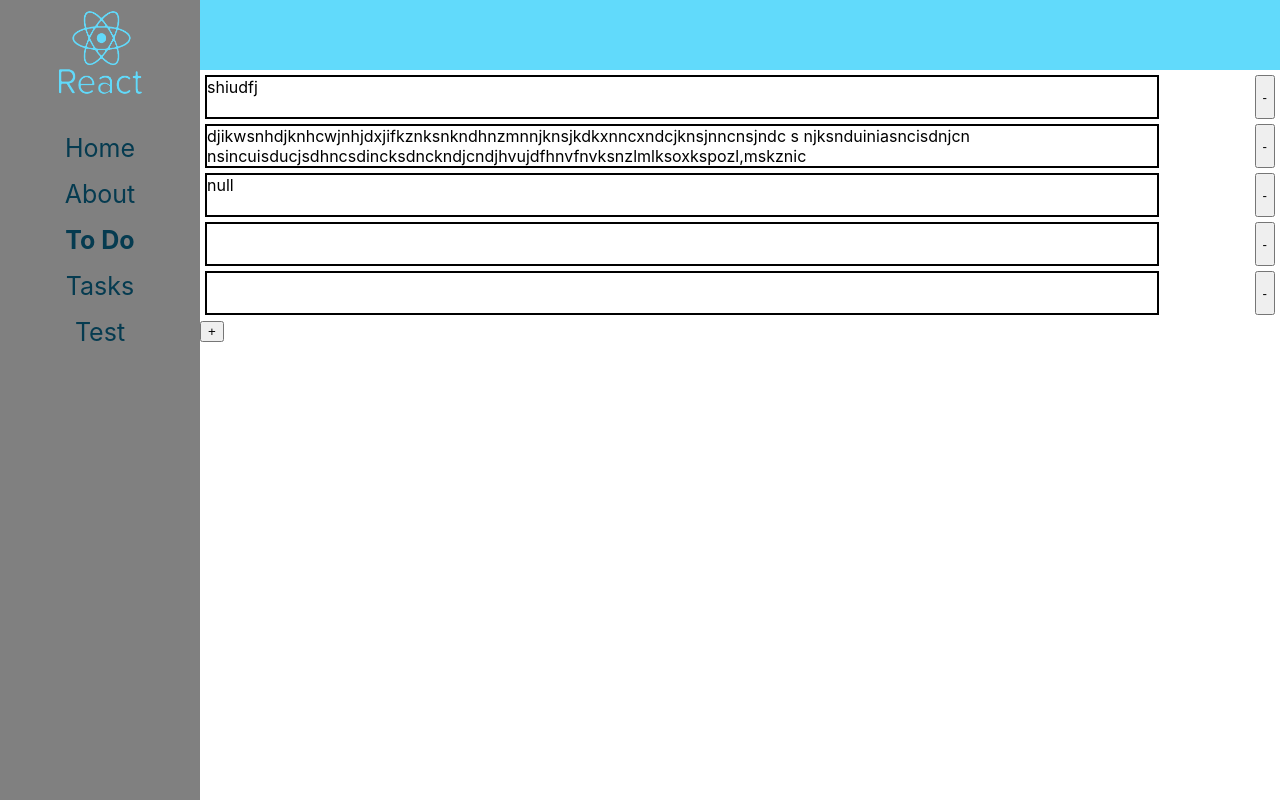
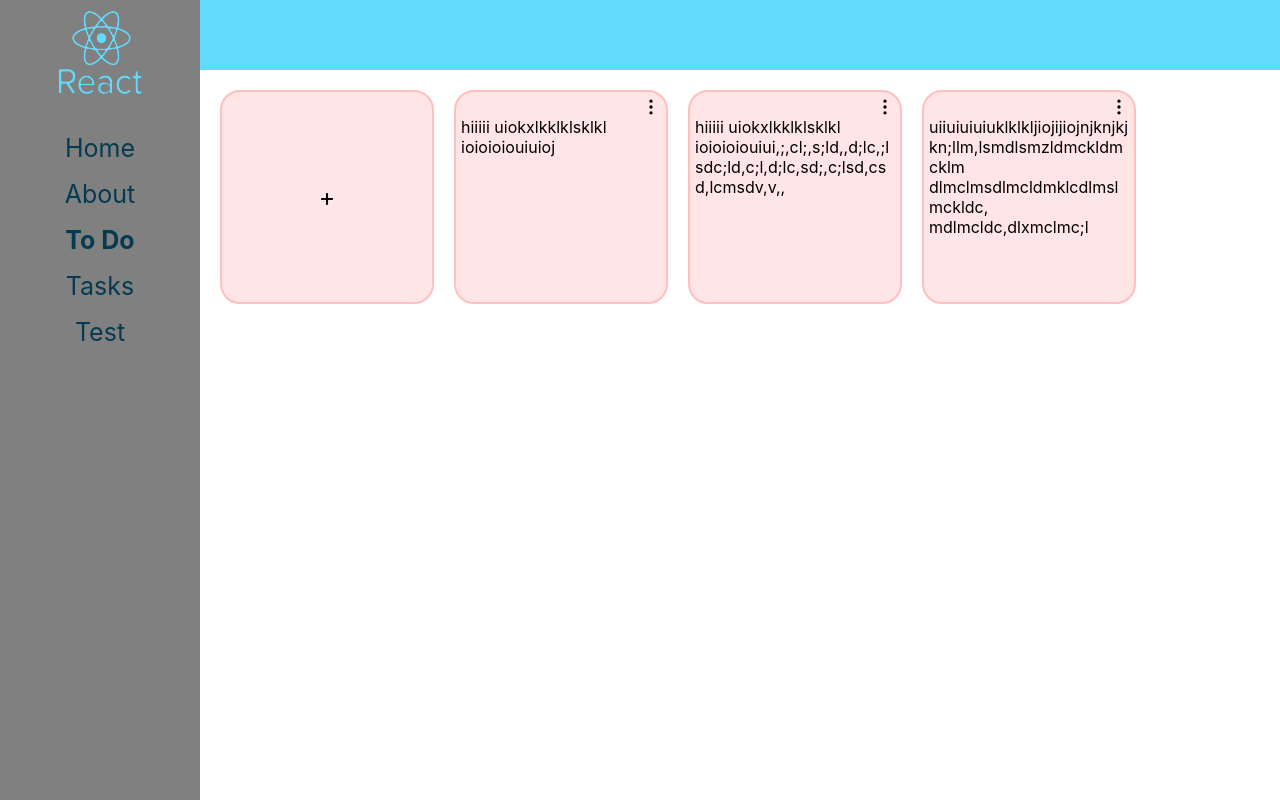
Before and after one commit to krupaliNimap/ReactTask, a React (Create React App) app in the folder crud3/: page /todo in a window 1280 px wide. Built offline with nearby package versions, Linux system fonts and the light colour scheme; data requests are answered from the project's data file.

Commit message:
todo task

```diff
--- a/crud3/src/components/Home.js
+++ b/crud3/src/components/Home.js
@@ -44,7 +44,7 @@ const Home = () => {
         setSpinnerState(false);
       })
       .catch((err) => {
-        console.log(err);
+        alert(err);
       });
   };
 
--- a/crud3/src/components/todo/Todo.js
+++ b/crud3/src/components/todo/Todo.js
@@ -1,16 +1,18 @@
 import axios from "axios";
 import React, { useEffect, useState } from "react";
 import TodoModal from "./TodoModal";
+import moreIcon from "../../assets/images/more-vertical.svg";
+import deleteIcon from "../../assets/images/DeleteLogo.png";
 
 const Todo = () => {
   const [openTodoModal, setOpenTodoModal] = useState(false);
   const [allTodo, setAllTodo] = useState([]);
   const [newRef, setNewRef] = useState(0);
   const [count, setCount] = useState(1);
+  const [todoMoreId, setTodoMoreId] = useState(null);
 
   const handleTodoModalOpen = (data) => {
     setCount(count + 1);
-    console.log("count", count, newRef);
     setOpenTodoModal(true);
     axios
       .put(`http://localhost:8000/todo/${data.id}`, { ...data, status: true })
@@ -19,9 +21,7 @@ const Todo = () => {
 
   const handleTodoModalClose = (data) => {
     setOpenTodoModal(false);
-    axios
-      .put(`http://localhost:8000/todo/${data.id}`, { ...data, status: false })
-      .then(() => getAllTodo());
+    updateTodo({ ...data, status: false });
   };
 
   const getAllTodo = () => {
@@ -38,6 +38,16 @@ const Todo = () => {
       .catch((err) => alert(err));
   };
 
+  const updateTodo = (data) => {
+    axios
+      .put(`http://localhost:8000/todo/${data.id}`, {
+        ...data,
+        name: data.name,
+      })
+      .then(() => getAllTodo())
+      .catch((err) => alert(err));
+  };
+
   const deleteTodo = (id) => {
     axios
       .delete(`http://localhost:8000/todo/${id}`)
@@ -50,16 +60,45 @@ const Todo = () => {
     if (newRef && newRef.current) {
       newRef.current.style.zIndex = count + 1;
     }
-  }, [newRef]);
+  }, [newRef, count]);
 
   return (
-    <div>
+    <div className="todo-container" onClick={() => setTodoMoreId(null)}>
+      <div
+        className="todo-subcontainer2 todo-subcontainer1"
+        onClick={() => addToDo({ name: " ", status: true })}
+      >
+        +
+      </div>
       {allTodo?.map((item) => (
-        <p className="todo-container">
-          <div
-            className="todo-subcontainer"
-            onClick={() => handleTodoModalOpen(item)}
-          >
+        <div
+          className="todo-subcontainer2"
+          onClick={() => handleTodoModalOpen(item)}
+        >
+          <div className="todo-more-container">
+            <img
+              src={moreIcon}
+              alt="more-icon"
+              onClick={(e) => {
+                e.stopPropagation();
+                setTodoMoreId(item.id);
+              }}
+            />
+            {todoMoreId === item?.id && (
+              <div className="div-delete-update-button">
+                <img
+                  src={deleteIcon}
+                  alt="delete-icon"
+                  className="delete-update-button"
+                  onClick={(e) => {
+                    deleteTodo(item?.id);
+                    e.stopPropagation();
+                  }}
+                />
+              </div>
+            )}
+          </div>
+          <div>
             {item.name}
             {item.status ? (
               <TodoModal
@@ -69,29 +108,26 @@ const Todo = () => {
                 setNewRef={setNewRef}
                 count={count}
                 setCount={setCount}
+                updateTodo={updateTodo}
               />
             ) : (
               ""
             )}
           </div>
-          <button
+          {/* <button
             onClick={(e) => {
               deleteTodo(item.id);
               e.stopPropagation();
             }}
           >
             -
-          </button>
-        </p>
+          </button> */}
+        </div>
       ))}
-      <button
-        onClick={(e) => {
-          addToDo({ name: " " });
-          e.stopPropagation();
-        }}
-      >
-        +
-      </button>
+      {/* {allTodo?.map((item) => {
+        todoMoreId === item?.id;
+        return <div>{item.id}</div>;
+      })} */}
     </div>
   );
 };
--- a/crud3/src/components/todo/TodoModal.js
+++ b/crud3/src/components/todo/TodoModal.js
@@ -1,7 +1,35 @@
 import React, { useEffect, useRef, useState } from "react";
 
-const TodoModal = ({ data, close, newRef, setNewRef, count, setCount }) => {
+const TodoModal = ({
+  data,
+  close,
+  newRef,
+  setNewRef,
+  count,
+  setCount,
+  updateTodo,
+}) => {
   const ref = useRef(null);
+  const [inputData, setInputData] = useState(data);
+  const [isThrottled, setIsThrottled] = useState(false);
+
+  const forzIndex = () => {
+    if (newRef && newRef.current) {
+      newRef.current.children[1].style.zIndex = count + 2;
+    }
+  };
+
+  const handleDataChange = (e) => {
+    setInputData((prev) => ({ ...prev, name: e.target.value }));
+    if (!isThrottled) {
+      setIsThrottled(true);
+      setTimeout(() => {
+        setIsThrottled(false);
+        console.log("inputData", inputData);
+        updateTodo({ ...inputData, name: e.target.value });
+      }, 2000);
+    }
+  };
 
   const dragElement = (ref) => {
     let pos1 = 0,
@@ -11,7 +39,7 @@ const TodoModal = ({ data, close, newRef, setNewRef, count, setCount }) => {
     onmousedown = dragMouse;
 
     function dragMouse(e) {
-      e.preventDefault();
+      // e.preventDefault();
       pos3 = e.clientX;
       pos4 = e.clientY;
       onmouseup = closeDragElement;
@@ -19,7 +47,7 @@ const TodoModal = ({ data, close, newRef, setNewRef, count, setCount }) => {
     }
 
     function elementDrag(e) {
-      e.preventDefault();
+      // e.preventDefault();
       pos1 = pos3 - e.clientX;
       pos2 = pos4 - e.clientY;
       pos3 = e.clientX;
@@ -40,9 +68,9 @@ const TodoModal = ({ data, close, newRef, setNewRef, count, setCount }) => {
     if (newRef && newRef.current) {
       newRef.current.style.zIndex = count + 1;
     }
-  }, [newRef]);
+  }, [newRef, count]);
   return (
-    <>
+    <div>
       <div
         ref={ref}
         className="todo-modal-container"
@@ -52,21 +80,34 @@ const TodoModal = ({ data, close, newRef, setNewRef, count, setCount }) => {
           setCount(count + 1);
         }}
       >
-        <div>
+        <div
+          className="todo-modal-cross-button-div"
+          onClick={() => setNewRef(ref)}
+        >
+          <div value={data.name} />
           <button
             className="todo-modal-cross-button"
             onClick={(e) => {
-              close(data);
+              close(inputData);
               e.stopPropagation();
             }}
           >
             X
           </button>
         </div>
-        {data.name}
-        {data.id}
+        <textarea
+          onClick={() => {
+            setNewRef(ref);
+            forzIndex();
+          }}
+          value={inputData.name}
+          // onChange={(e) =>
+          //   setInputData((prev) => ({ ...prev, name: e.target.value }))
+          // }
+          onChange={handleDataChange}
+        />
       </div>
-    </>
+    </div>
   );
 };
 
--- a/crud3/src/shared/styles/Styles.css
+++ b/crud3/src/shared/styles/Styles.css
@@ -71,12 +71,17 @@
 .delete-update-button{
     height:15px;
     width:15px;
-    margin-right:5px;
+    padding: 5px 15px;
     cursor: pointer;
 }
 .div-delete-update-button{
-    align-self: center;
-    margin: 20px 0;
+    position: absolute;
+    top: 25px;
+    display: flex;
+    justify-content: center;
+    align-items: center;
+    background-color: #d33939;
+    border-radius: 5px;
 }
 
 /* Tooltip */
@@ -107,7 +112,7 @@
 .form-field{
     display: flex;
     align-items: center;
-    margin-top: 10px;
+    margin-top: 7px;
 }
 .form-label{
     margin: 10px;
@@ -187,28 +192,112 @@
 /* To Do */
 .todo-container{
     display: flex;
-    justify-content: space-between;
-    gap: 5px;
-    margin: 5px;
+    align-content: flex-start;
+    flex-wrap: wrap;
+    gap: 20px;
+    padding: 20px;
+    /* height: calc(100vh - 70px); */
 }
-.todo-subcontainer{
-    border: solid black 2px;
-    height: 40px;
-    width: 950px;
+.todo-subcontainer1{
+    display: flex;
+    justify-content: center;
+    align-items: center;
+    font-size: 25px;
+}
+.todo-subcontainer2{
+    border: solid #FFBFBF 2px;
+    border-radius: 20px;
+    background-color: #FFE5E5;
+    height: 200px;
+    width: 200px;
     overflow: hidden;
+    overflow-wrap: anywhere;
+    padding: 5px;
+    /* margin: auto; */
+}
+.todo-more-container{
+    display: flex;
+    justify-content: flex-end;
+    position: relative;
 }
 
 /* To do Modal */
 .todo-modal-container{
-    height: 200px;
-    width: 200px;
-    border: solid black 2px;
     position: absolute;
+    height: 300px;
+    width: 300px;
     top: 0;
     left: 0;
-    background: white;
-    overflow: auto;
+    box-shadow: 0 0 5px #FFE5E5;
+    /* border: #FFBFBF77 2px solid ; */
+    background: #eee2e2;
+    border-radius: 10px;
+    padding: 3px;
+    /* overflow-y: scroll;
+    overflow-x: auto; */
+    z-index:1;
+}
+/* .todo-modal-container {
+    position: absolute;
+    background-color: #fff;
+    border: 1px solid #ccc;
+    padding: 10px;
+    box-shadow: 0 0 10px rgba(0, 0, 0, 0.2);
+    z-index: 1;  Initial z-index value
+} */
+
+.todo-modal-container textarea{
+    width: 296px;
+    height: 274px;
+    overflow-y: auto;
+    overflow-x: unset;
+    border: none;
+    border-radius: 5px;
+}
+.todo-modal-container textarea:focus{
+    outline: none;
+}
+.todo-modal-container textarea::-webkit-scrollbar-track
+{
+	-webkit-box-shadow:  0 0 6px rgba(0,0,0,0.3);
+	background-color: #F5F5F5;
+	border-radius: 10px;
+}
+
+.todo-modal-container textarea::-webkit-scrollbar
+{
+	width: 10px;
+	background-color: #F5F5F5;
+}
+
+.todo-modal-container textarea::-webkit-scrollbar-thumb
+{
+	border-radius: 10px;
+	background-image: -webkit-gradient(linear,
+									   left bottom,
+									   left top,
+									   color-stop(0.44, #FFE5E5),
+									   color-stop(0.72, #f8aeae),
+									   color-stop(0.86, #FFBFBF));
+}
+
+.todo-modal-cross-button-div{
+    display: flex;
+    justify-content: flex-end;
+    height: 7%;
+    background-color: #FFBFBF;
+    border-radius: 5px;
 }
 .todo-modal-cross-button{
-    align-items: end;
+    border:none;
+    border-radius: 5px;
+
+    background-color: #FFBFBF;
 }
+.modal-id-div{
+    display: none;
+}
+.todo-modal-input{
+    position:absolute;
+    height: 50px;
+}
--- a/crud3/user.json
+++ b/crud3/user.json
@@ -150,28 +150,18 @@
   ],
   "todo": [
     {
+      "name": "hiiiii\nuiokxlkklklsklkl\n\nioioioiouiuioj\n\n\n\n\n\n\n\n\n\n",
       "id": 1,
-      "name": "shiudfj",
       "status": false
     },
     {
+      "name": "hiiiii\nuiokxlkklklsklkl\nioioioiouiui,;,cl;,s;ld,,d;lc,;lsdc;ld,c;l,d;lc,sd;,c;lsd,csd,lcmsdv,v,,",
       "id": 2,
-      "name": "djikwsnhdjknhcwjnhjdxjifkznksnkndhnzmnnjknsjkdkxnncxndcjknsjnncnsjndc s njksnduiniasncisdnjcn nsincuisducjsdhncsdincksdnckndjcndjhvujdfhnvfnvksnzlmlksoxkspozl,mskznic nsdjknckjsdncbsduicnduicjkmdncnfvuifhuivkflsxhnznmdfvbjdnfcmdjzbcj vndbnzxmkcbv jdbjkvzn,jdncv jknz xm,nc vkndfmnv jkfnjknfjnvfnjkfnjknbjkgnbjkgnbgjknbgbngjbnjnbgnbgjbngjbnjbngnbjbngjksdncsdjkjjdfijkvklmfiojkljmfklkldjziodjklms,mkflmifmvklzdmklmvkz,m,dfmnvklfniomzklmklfnvlkxn/fj.ljfiojsiojfiosioviozklwjkdnhnhdk",
       "status": false
     },
     {
-      "name": "null",
+      "name": "uiiuiuiuiuklklkljiojijiojnjknjkjkn;llm,lsmdlsmzldmckldmcklm dlmclmsdlmcldmklcdlmslmckldc, \n\n\nmdlmcldc,dlxmclmc;l\n\n\n\n\n\n\n\n\n\n\n\n\n\n\n\n\n\n\n\n\n\n\n\n",
       "id": 3,
-      "status": false
-    },
-    {
-      "name": " ",
-      "id": 4,
-      "status": false
-    },
-    {
-      "name": " ",
-      "id": 5,
       "status": false
     }
   ]
```
Also changed, not shown: crud3/src/assets/images/more-vertical.svg (added).
